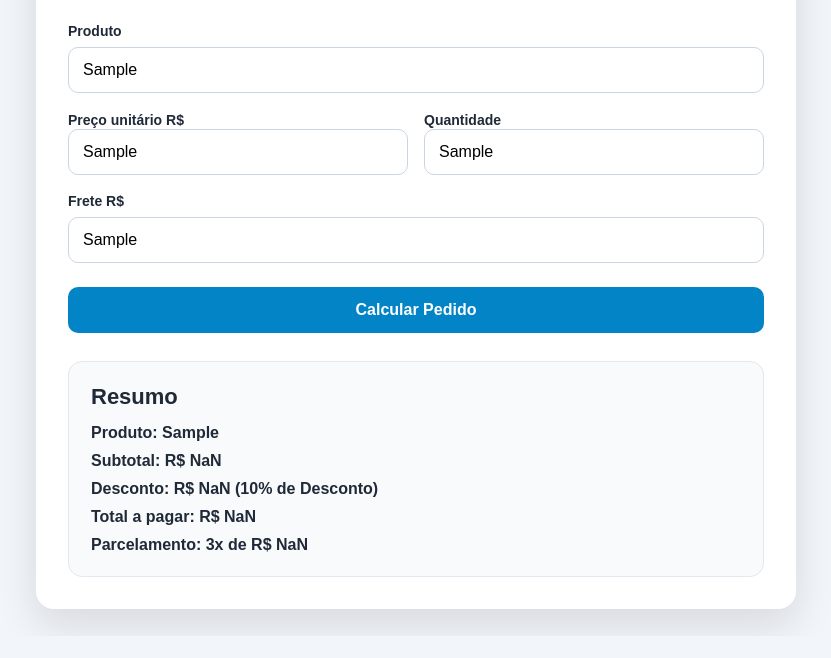
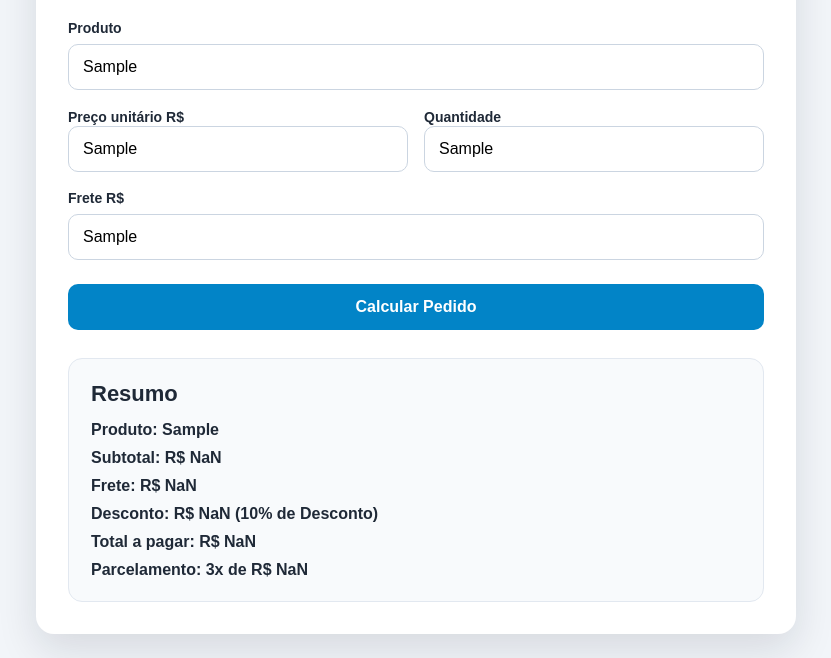
Before and after one commit to FilipeNespoli/calculadora-pedido-supermercado, a plain HTML site: page index.html in a window 1280 px wide. Both pictures are taken after typing "Sample", "Sample", "Sample", "Sample" into the empty fields and a click on the button "Calcular Pedido". Shown: the part 164-822 px from the top of the page, without its empty margins (224-1055 px from the left). Before the commit the page ends 800 px from the top, so only its background shows below. Drawn offline with Linux system fonts and the light colour scheme.

Commit message:
Update output to display freight value

```diff
--- a/index.html
+++ b/index.html
@@ -46,6 +46,7 @@
         <h2>Resumo</h2>
         <p id="outProduto">Produto: --</p>
         <p id="outSubtotal">Subtotal: --</p>
+        <p id="outFrete">Frete: --</p>
         <p id="outDesconto">Desconto: --</p>
         <p id="outTotal">Total a pagar: --</p>
         <p id="outParcelas">Parcelamento: --</p>
--- a/script.js
+++ b/script.js
@@ -3,6 +3,7 @@ const frm = document.querySelector('form');
 const btCalcular = document.getElementById('btCalcular');
 const outProduto = document.getElementById('outProduto');
 const outSubtotal = document.getElementById('outSubtotal');
+const outFrete = document.getElementById('outFrete');
 const outDesconto = document.getElementById('outDesconto');
 const outTotal = document.getElementById('outTotal');
 const outParcelas = document.getElementById('outParcelas');
@@ -20,7 +21,8 @@ btCalcular.addEventListener('click', (e) => {
     const parcelamento = total / 3;
     //exibir dados
     outProduto.textContent = `Produto: ${produto}`;
-    outSubtotal.textContent = 'Subtotal:' + " " + `R$ ${subTotal.toFixed(2)}`;
+    outSubtotal.textContent = `Subtotal: R$ ${subTotal.toFixed(2)}`;
+    outFrete.textContent = `Frete: R$ ${frete}`
     outDesconto.textContent = `Desconto: R$ ${desconto.toFixed(2)}  (10% de Desconto)`;
     outTotal.textContent = `Total a pagar: R$ ${total.toFixed(2)}`;
     outParcelas.textContent = `Parcelamento: 3x de R$ ${parcelamento.toFixed(2)}`;
```
